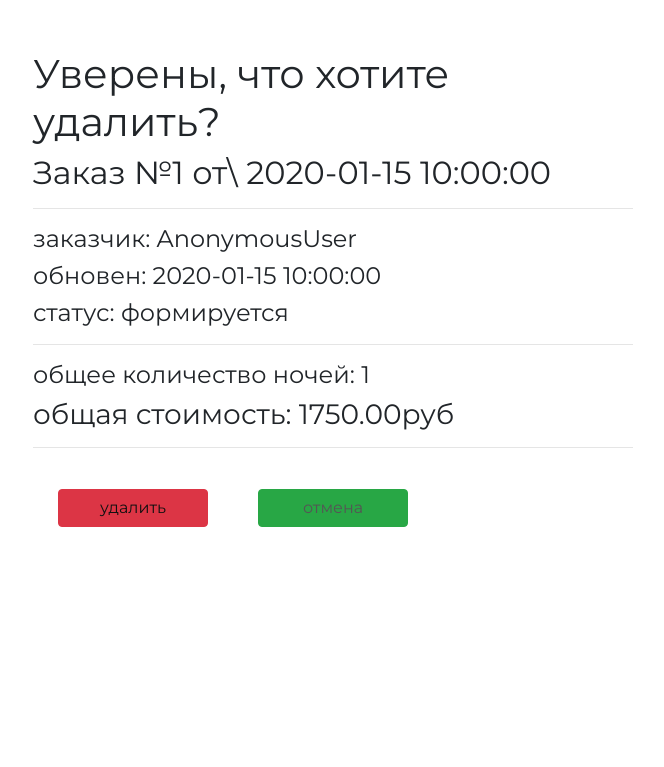
After one commit to ecrvmal/Travel_company_Django, a Django app: page /order/delete/1/ in a window 1280 px wide. The commit adds this page. Shown: the top 767 px of the page, without its empty margins (307-971 px from the left). Run offline with Django 4.2, Linux system fonts and the light colour scheme; data comes from the database, SQL or seed files in the repository; tables that the repository leaves empty hold one stand-in row (values such as "Sample post"); some libraries are stand-ins or nearby versions.

Commit message:
Sprint9 (#3)
* sprint8 half-done

* print 9 completed

```diff
--- a/config/urls.py
+++ b/config/urls.py
@@ -33,6 +33,7 @@
     path('', include('social_django.urls', namespace='social')),
     path('basket/', include('basketapp.urls', namespace='basket')),
     path('order/', include('ordersapp.urls', namespace='order')),
+
 ]
 
 if settings.DEBUG:
--- a/mainapp/templates/mainapp/includes/inc_menu.html
+++ b/mainapp/templates/mainapp/includes/inc_menu.html
@@ -24,6 +24,7 @@
                     <div class="dropdown-menu" aria-labelledby="navbarDropdown">
                         <a class="dropdown-item" href="{% url 'auth:edit' %}">профиль</a>
                         <a class="dropdown-item" href="{% url 'basket:view' %}">корзина</a>
+                        <a class="dropdown-item" href="{% url 'order:orders_list' %}">заказы</a>
 
                         {# new admin link in dropdown menu#}
                         {% if user.is_superuser %}
--- a/ordersapp/templates/ordersapp/includes/inc_order_actions.html
+++ b/ordersapp/templates/ordersapp/includes/inc_order_actions.html
@@ -1,16 +1,16 @@
 {% if object.status == 'FM' %}
 
     <button class="btn btn-warning btn-round form-control last">
-        <a href="{% url 'ordersapp:order_forming_complete' object.pk %}">
+        <a href="{% url 'order:order_forming_complete' object.pk %}">
             совершить покупку
         </a>
     </button>
     <button class="btn btn-default btn-round form-control last">
-        <a href="{% url 'ordersapp:order_delete' object.pk %}">удалить</a>
+        <a href="{% url 'order:order_delete' object.pk %}">удалить</a>
     </button>
 {% endif %}
 <button class="btn btn-info btn-round form-control last">
-    <a href="{% url 'ordersapp:orders_list' %}">
+    <a href="{% url 'order:orders_list' %}">
         к списку заказов
     </a>
 </button>
--- /dev/null
+++ b/ordersapp/templates/ordersapp/order_confirm_delete.html
@@ -0,0 +1,16 @@
+{% extends 'ordersapp/base.html' %}
+{% load static %}
+
+{% block content %}
+   <div class="category_delete">
+       <div class="h1">Уверены, что хотите удалить?</div>
+       {% include 'ordersapp/includes/inc_order_summary.html' %}
+       <form action="{% url 'ordersapp:order_delete' object.pk %}" method="post">
+           {% csrf_token %}
+           <input class="btn btn-danger" type="submit" value="удалить">
+       </form>
+       <button class="btn btn-success">
+           <a href="{% url 'ordersapp:orders_list' %}">отмена</a>
+       </button>
+   </div>
+{% endblock %}
--- a/ordersapp/templates/ordersapp/orderlist.html
+++ b/ordersapp/templates/ordersapp/order_list.html
@@ -35,16 +35,14 @@
                     </td>
                     <td>
                         {% if item.status == 'FM' %}
-                            <a href="{% url 'ordersapp:order_update'
-								item.pk %}">
+                            <a href="{% url 'ordersapp:order_update' item.pk %}">
                                 редактировать
                             </a>
                         {% endif %}
                     </td>
                     <td>
                         {% if item.status == 'FM' %}
-                            <a href="{% url 'ordersapp:order_delete'
-								item.pk %}">
+                            <a href="{% url 'ordersapp:order_delete' item.pk %}">
                                 удалить
                             </a>
                         {% endif %}
--- a/ordersapp/urls.py
+++ b/ordersapp/urls.py
@@ -8,4 +8,7 @@
     path('create/', ordersapp.OrderItemsCreate.as_view(), name='order_create'),
     path('update/<int:pk>/', ordersapp.OrderItemsUpdate.as_view(), name='order_update'),
     path('read/<int:pk>/', ordersapp.OrderRead.as_view(), name='order_read'),
+    path('delete/<int:pk>/', ordersapp.OrderDelete.as_view(), name='order_delete'),
+    path('forming/complete/<int:pk>/', ordersapp.order_forming_complete, name='order_forming_complete'),
+
 ]
--- a/ordersapp/views.py
+++ b/ordersapp/views.py
@@ -121,3 +121,15 @@
         context = super(OrderRead, self).get_context_data(**kwargs)
         context['title'] = 'заказ/просмотр'
         return context
+
+class OrderDelete(DeleteView):
+    model = Order
+    success_url = reverse_lazy('ordersapp:orders_list')
+
+
+def order_forming_complete(request, pk):
+    order = get_object_or_404(Order, pk=pk)
+    order.status = Order.SENT_TO_PROCEED
+    order.save()
+
+    return HttpResponseRedirect(reverse('ordersapp:orders_list'))
```
Also changed, not shown: basketapp/templates/basketapp/basket.html (+9 -1 lines), ordersapp/templates/ordersapp/order_form.html (renamed from ordersapp/templates/ordersapp/order-form.html), 1 other file.
